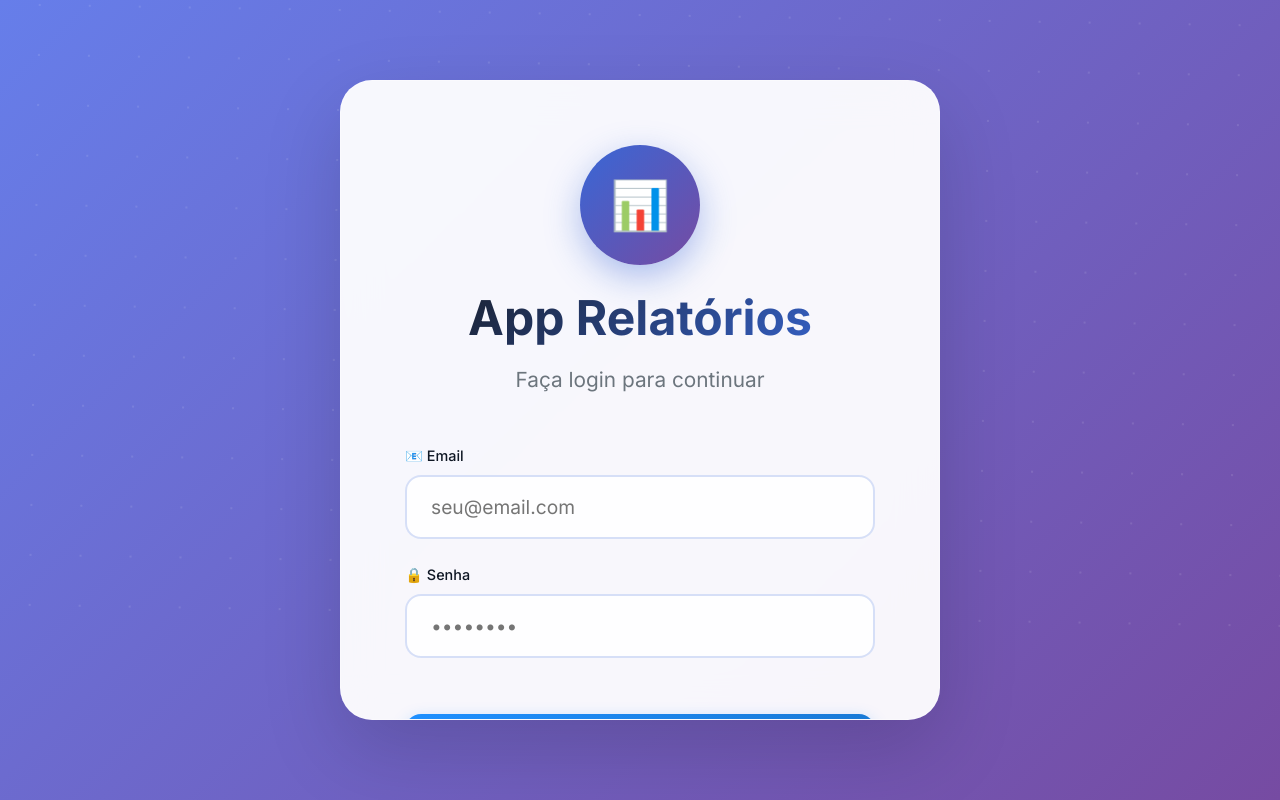
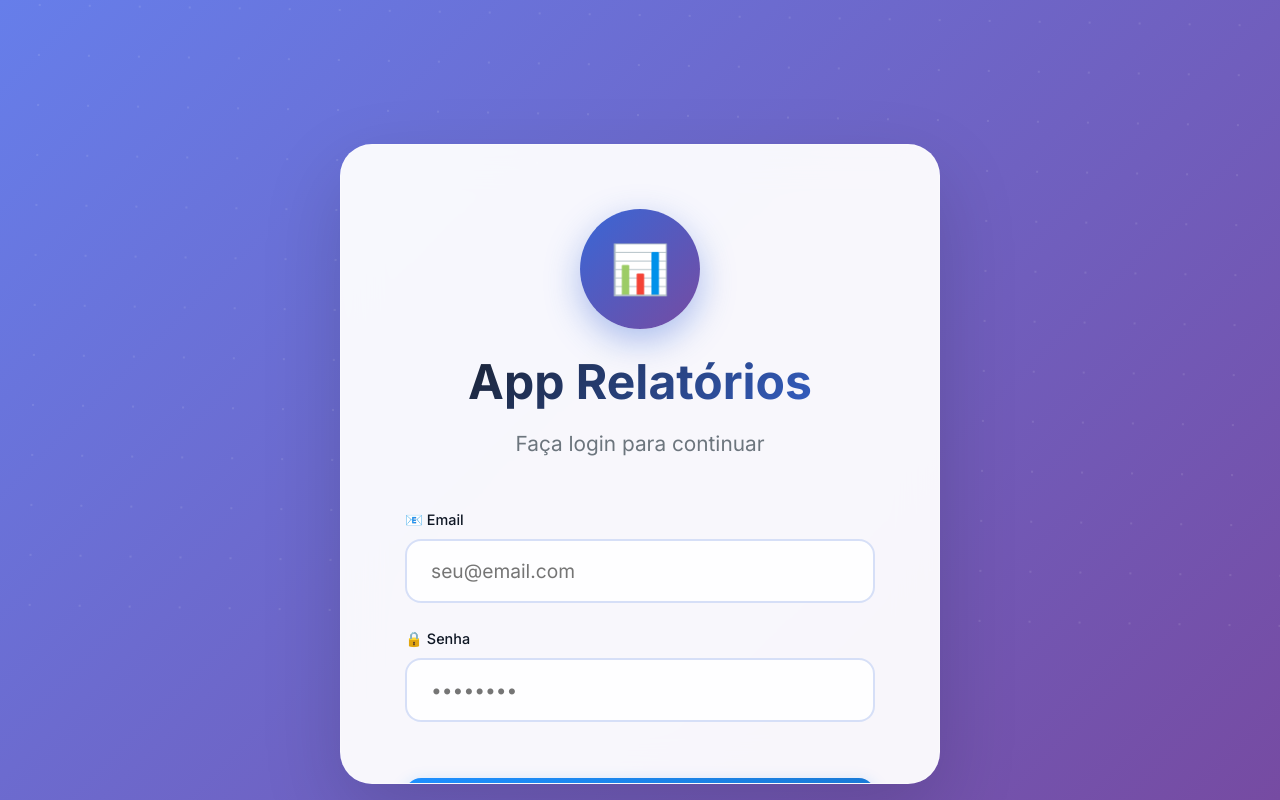
Before and after one commit to Hellkkk/meu-app-relatorios, a React (Vite) app: page /login in a window 1280 px wide. Built offline with nearby package versions, Linux system fonts and the light colour scheme.

Commit message:
UX: lower modal position significantly (align top + 18vh top padding)

```diff
--- a/src/App.css
+++ b/src/App.css
@@ -61,10 +61,11 @@
 div[style*="position: fixed"][style*="height: 100vh"],
 div[style*="position: fixed"][style*="width: 100vw"][style*="height: 100vh"] {
   display: flex !important;
-  align-items: center !important;
+  align-items: flex-start !important; /* anchor to top, then push down */
   justify-content: center !important;
   z-index: 5000 !important;
   padding: 16px !important;
+  padding-top: 18vh !important; /* push modal well below the top */
   top: 0 !important;
   left: 0 !important;
   right: 0 !important;
```
